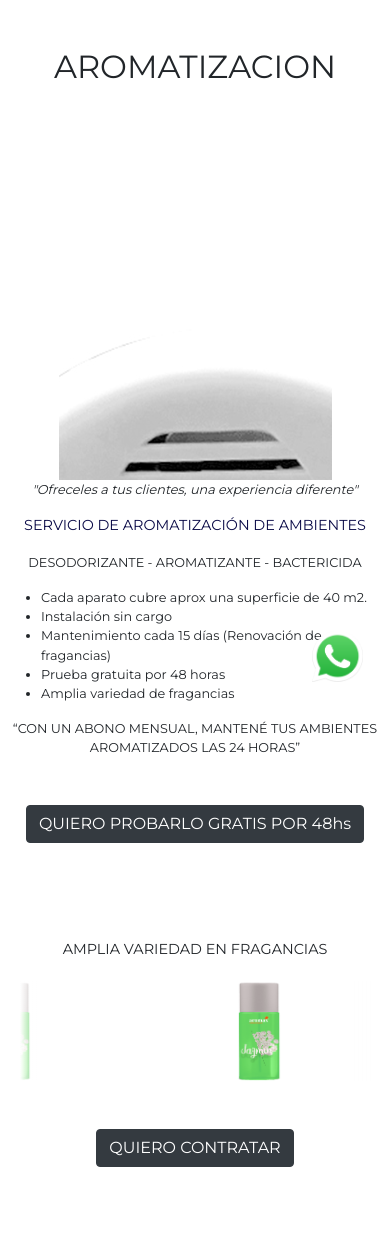
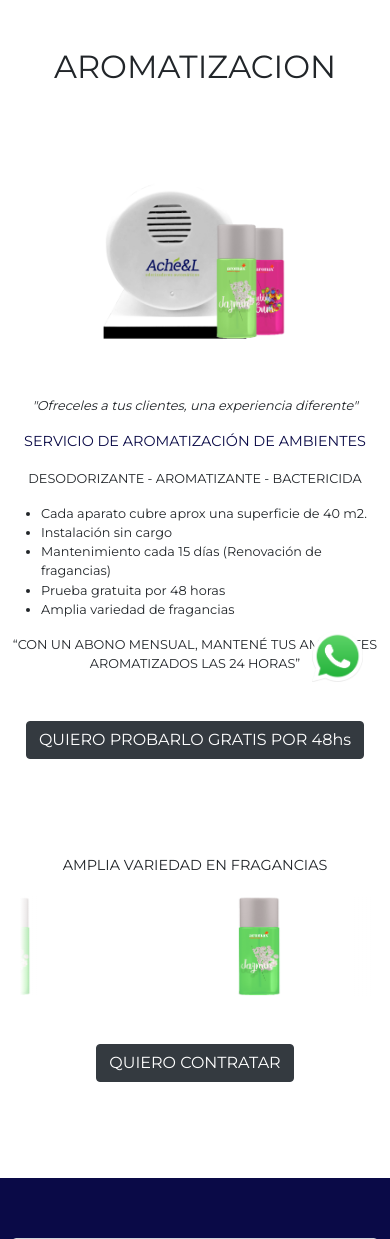
Before and after one commit to mativiscusso/acheyl, a PHP site: page /rutas/aromatizacion.php in a window 390 px wide; the page is wider, and only the part inside the window is pictured. Shown: the part 86-1325 px from the top of that part. Run offline with PHP 8.4, Linux system fonts and the light colour scheme; some libraries are stand-ins or nearby versions.

Commit message:
carouselAromatizacion

```diff
--- a/css/style.css
+++ b/css/style.css
@@ -1128,11 +1128,11 @@ div.swiper-button-next {
 
 /*** AROMATIZACION ***/
 
-.sliderAroma {
-  height: 40vh;
-  width: 70%;
-  margin: auto;
-  overflow: hidden;
+#carouselAroma {
+  width: 60%;
+  margin-left: auto;
+  margin-right: auto;
+  margin-bottom: 5%;
 }
 
 #textoAroma {
--- a/rutas/aromatizacion.php
+++ b/rutas/aromatizacion.php
@@ -5,25 +5,25 @@ require_once('header.php');
 <h2 class="text-center py-5">AROMATIZACION</h2>
 <div class="row">
     <div class="col-12 col-sm-12 col-md-6">
-            <div class="sliderAroma">
-                <ul>
-                    <li>
-                        <img src="../img/arom1.jpg" alt="">
-                    </li>
-                    <li>
-                        <img src="../img/arom2.jpg" alt="">
-                    </li>
-                    <li>
-                        <img src="../img/arom3.jpg" alt="">
-                    </li>
-                </ul>
+        <div id="carouselAroma" data-interval="4000" class="carousel slide" data-ride="carousel">
+            <div class="carousel-inner">
+                <div class="carousel-item active">
+                    <img class="d-block w-100" src="../img/arom1.jpg" alt="First slide">
+                </div>
+                <div class="carousel-item">
+                    <img class="d-block w-100" src="../img/arom2.jpg" alt="Second slide">
+                </div>
+                <div class="carousel-item">
+                    <img class="d-block w-100" src="../img/arom3.jpg" alt="Third slide">
                 </div>
             </div>
-            <div id="textoAroma"class="col-12 col-sm-12 col-md-6 px-3">
+        </div>
+    </div>
+    <div id="textoAroma" class="col-12 col-sm-12 col-md-6 px-3">
         <p><i>"Ofreceles a tus clientes, una experiencia diferente"</i></p>
         <p>SERVICIO DE AROMATIZACIÓN DE AMBIENTES</p>
         <p>DESODORIZANTE - AROMATIZANTE - BACTERICIDA</p>
-                <ul >
+        <ul>
             <li>Cada aparato cubre aprox una superficie de 40 m2.</li>
             <li>Instalación sin cargo</li>
             <li>Mantenimiento cada 15 días (Renovación de fragancias)</li>
@@ -41,56 +41,43 @@ require_once('header.php');
     <div class="slider">
         <div class="slide-track">
             <div class="slide">
-                    <img src="../img/fragancia.png" height="100" width="50"
-                        alt="" />
+                <img src="../img/fragancia.png" height="100" width="50" alt="" />
             </div>
             <div class="slide">
-                    <img src="../img/fragancia.png" height="100" width="50"
-                        alt="" />
+                <img src="../img/fragancia.png" height="100" width="50" alt="" />
             </div>
             <div class="slide">
-                    <img src="../img/fragancia.png" height="100" width="50"
-                        alt="" />
+                <img src="../img/fragancia.png" height="100" width="50" alt="" />
             </div>
             <div class="slide">
-                    <img src="../img/fragancia.png" height="100" width="50"
-                        alt="" />
+                <img src="../img/fragancia.png" height="100" width="50" alt="" />
             </div>
             <div class="slide">
-                    <img src="../img/fragancia.png" height="100" width="50"
-                        alt="" />
+                <img src="../img/fragancia.png" height="100" width="50" alt="" />
             </div>
             <div class="slide">
-                    <img src="../img/fragancia.png" height="100" width="50"
-                        alt="" />
+                <img src="../img/fragancia.png" height="100" width="50" alt="" />
             </div>
             <div class="slide">
-                    <img src="../img/fragancia.png" height="100" width="50"
-                        alt="" />
+                <img src="../img/fragancia.png" height="100" width="50" alt="" />
             </div>
             <div class="slide">
-                    <img src="../img/fragancia.png" height="100" width="50"
-                        alt="" />
+                <img src="../img/fragancia.png" height="100" width="50" alt="" />
             </div>
             <div class="slide">
-                    <img src="../img/fragancia.png" height="100" width="50"
-                        alt="" />
+                <img src="../img/fragancia.png" height="100" width="50" alt="" />
             </div>
             <div class="slide">
-                    <img src="../img/fragancia.png" height="100" width="50"
-                        alt="" />
+                <img src="../img/fragancia.png" height="100" width="50" alt="" />
             </div>
             <div class="slide">
-                    <img src="../img/fragancia.png" height="100" width="50"
-                        alt="" />
+                <img src="../img/fragancia.png" height="100" width="50" alt="" />
             </div>
             <div class="slide">
-                    <img src="../img/fragancia.png" height="100" width="50"
-                        alt="" />
+                <img src="../img/fragancia.png" height="100" width="50" alt="" />
             </div>
             <div class="slide">
-                    <img src="../img/fragancia.png" height="100" width="50"
-                        alt="" />
+                <img src="../img/fragancia.png" height="100" width="50" alt="" />
             </div>
         </div>
     </div>
```
Lines whose indentation alone changed are shown as unchanged.
